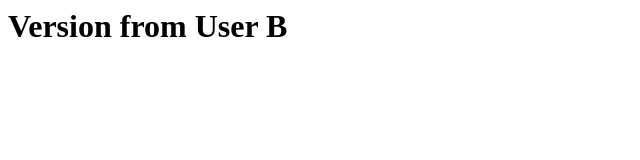
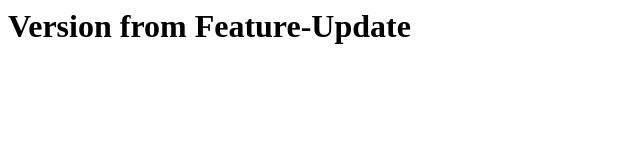
Before and after one commit to aksharatanted0676-alt/my-repo, a plain HTML site: page index.html in a window 1280 px wide. Shown: the whole page, without its empty margins (0-640 px from the left). Drawn offline with Linux system fonts and the light colour scheme.

Commit message:
Feature-update branch modifies same line

```diff
--- a/index.html
+++ b/index.html
@@ -1 +1 @@
-<h1>Version from User B</h1>
+<h1>Version from Feature-Update</h1>
```
